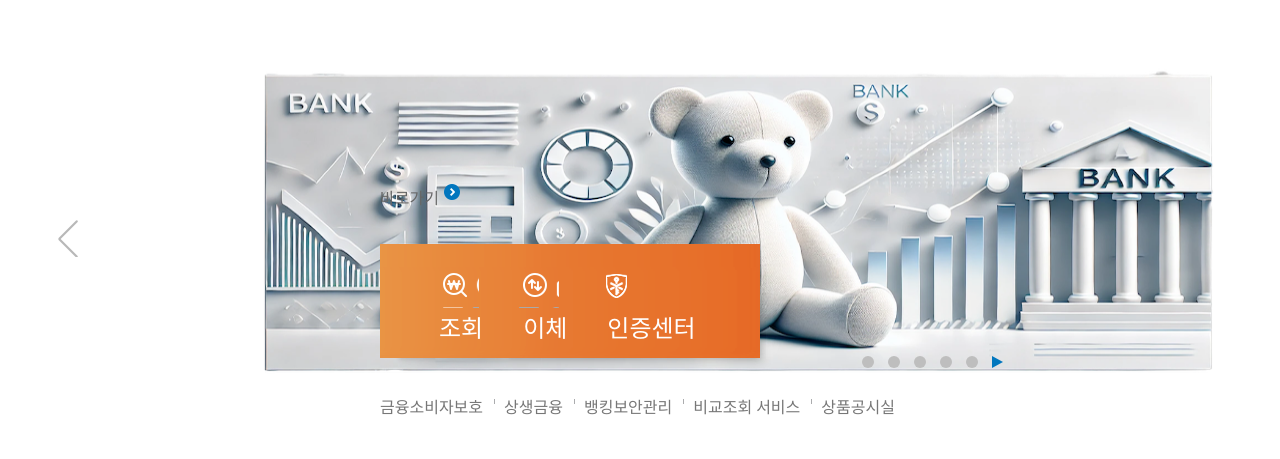
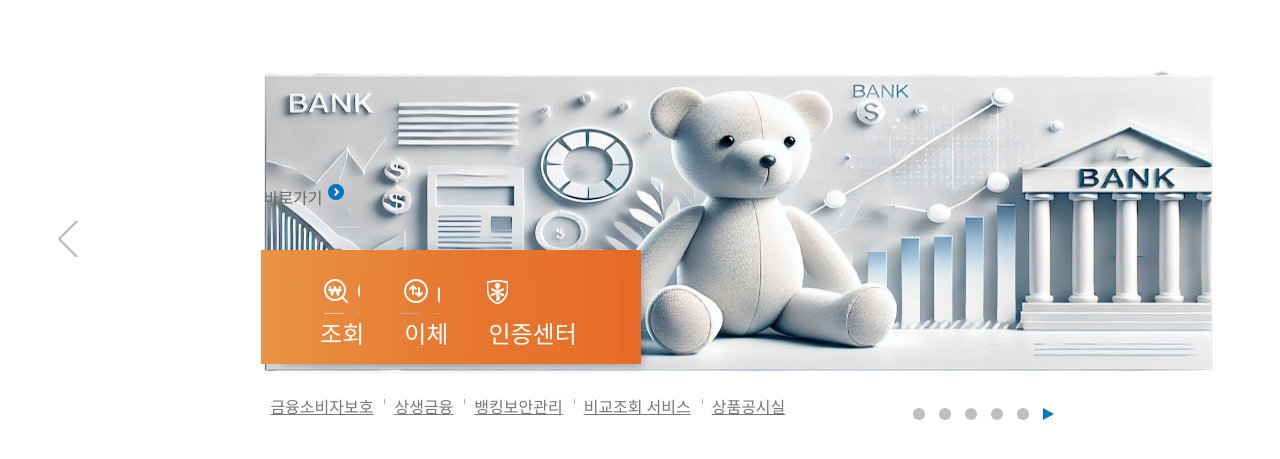
Before and after one commit to yb-k/fe-onboarding, a plain HTML site: page index.html in a window 1280 px wide. Shown: the top 459 px of the page. Drawn offline with Linux system fonts and the light colour scheme.

Commit message:
[Edit]메인베너 1차 수치 조정

```diff
--- a/css/main_banner.css
+++ b/css/main_banner.css
@@ -12,15 +12,19 @@
 }
 
 
-#side_View a {
+#side_View #goto {
     text-decoration-line: none; /* a태그 밑줄 제거 */
+    position: absolute;
+    z-index: 2;
+    top: 185px;
+    left: 20.6%;
+    color: #666666;
 }
 
 #side_View a span {
     position: absolute;
     top: -1px;
     right: -21px;
-    display: block;
     width: 16px;
     height: 16px;
     background: url(../img/img_intro.png) -933px -74px no-repeat;
@@ -37,8 +41,8 @@
     box-sizing: border-box;
     padding: 73px 0 0 39px;
     position: absolute;
-    top: 220px;
-    left: 380px;
+    top: 28.2%;
+    left: 20.4%;
     background: url(../img/img_intro.png) -10px -9px no-repeat;
 }
 
@@ -115,7 +119,7 @@
     position: absolute;
     z-index: 10;
     top: 378px;
-    left: 340px;
+    left: 18%
 }
 
 #main_quick_menu li {
@@ -149,8 +153,8 @@
 
 #indicator_box {
     position: absolute;
-    bottom: 53.5%;
-    right: 50%;
+    bottom: 47%;
+    right: 46%;
     margin-right: -364px;
     z-index: 10;
     overflow: hidden;
--- a/index.html
+++ b/index.html
@@ -13,7 +13,7 @@
         <div id="side_View" style="display: block; width: 1680px; height: 456px; z-index: 1;">
             <div style=""></div>
             <img src="./img/메인로고.png" style="position: absolute; left: 19%; height: 456px; width: 990px;">
-            <a href="#" style="position: absolute; z-index: 2; display: block; top: 185px; left: 380px; color: #666666;">바로가기
+            <a href="#" id="goto">바로가기
                 <span></span>
             </a>
             <ul id="orange_banner">
```
